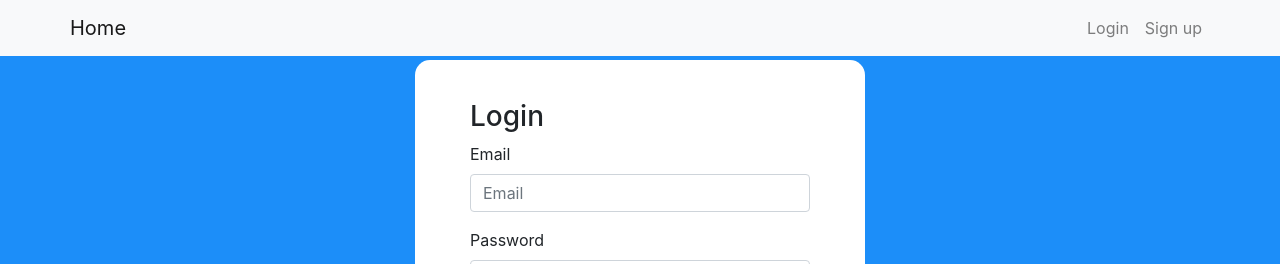
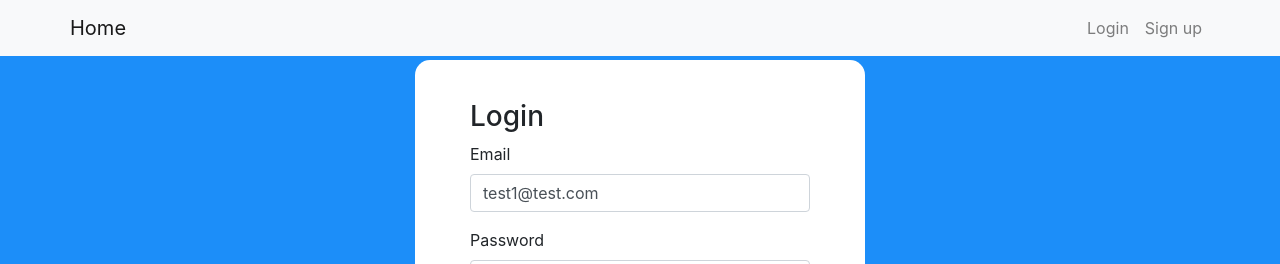
Before and after one commit to tothpeter/hobby-translate-post-repeat-front, a Vue app: page /login in a window 1280 px wide. Shown: the top 264 px of the page. Built offline with nearby package versions, Linux system fonts and the light colour scheme; no server answers.

Commit message:
Add predefined testing data

```diff
--- a/src/components/Login.vue
+++ b/src/components/Login.vue
@@ -21,8 +21,8 @@ export default {
   name: 'Login',
   data() {
     return {
-      email:    '',
-      password: '',
+      email:    'test1@test.com',
+      password: '123123',
     };
   },
   methods: {
```
